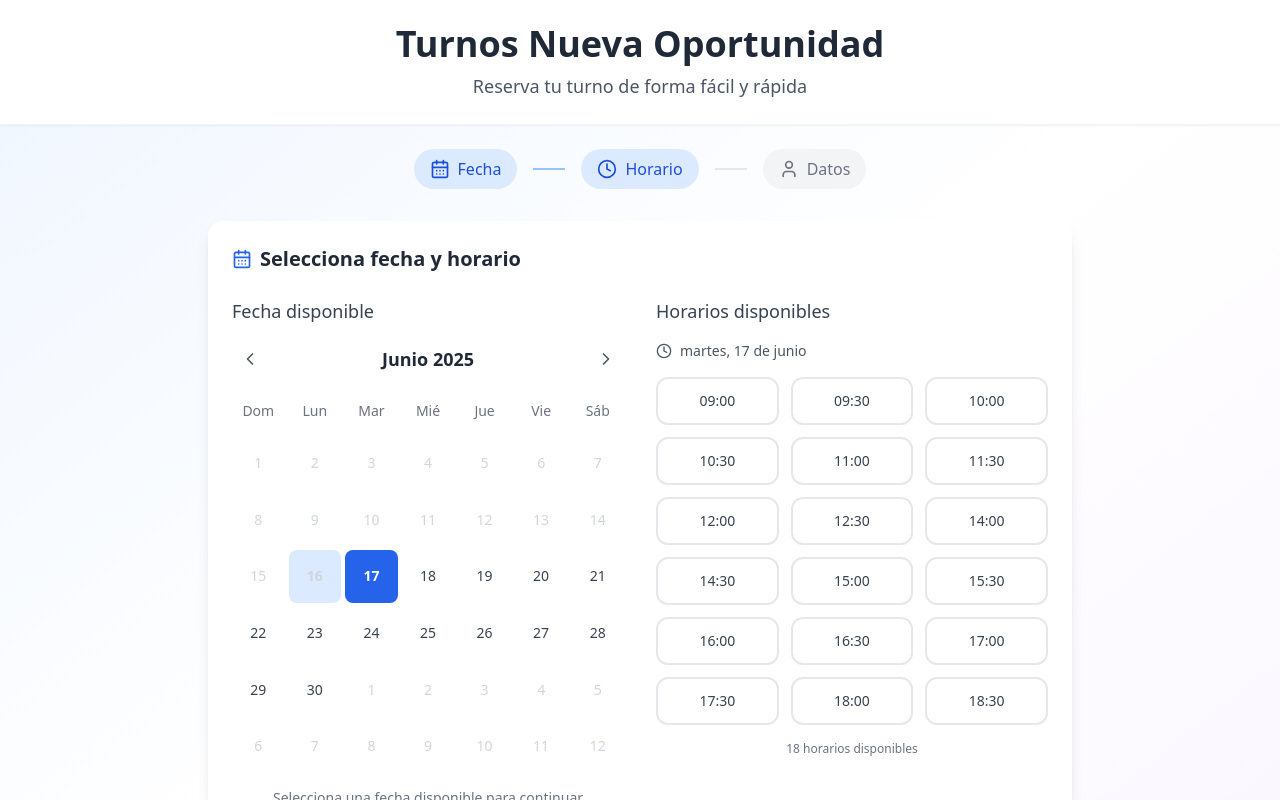
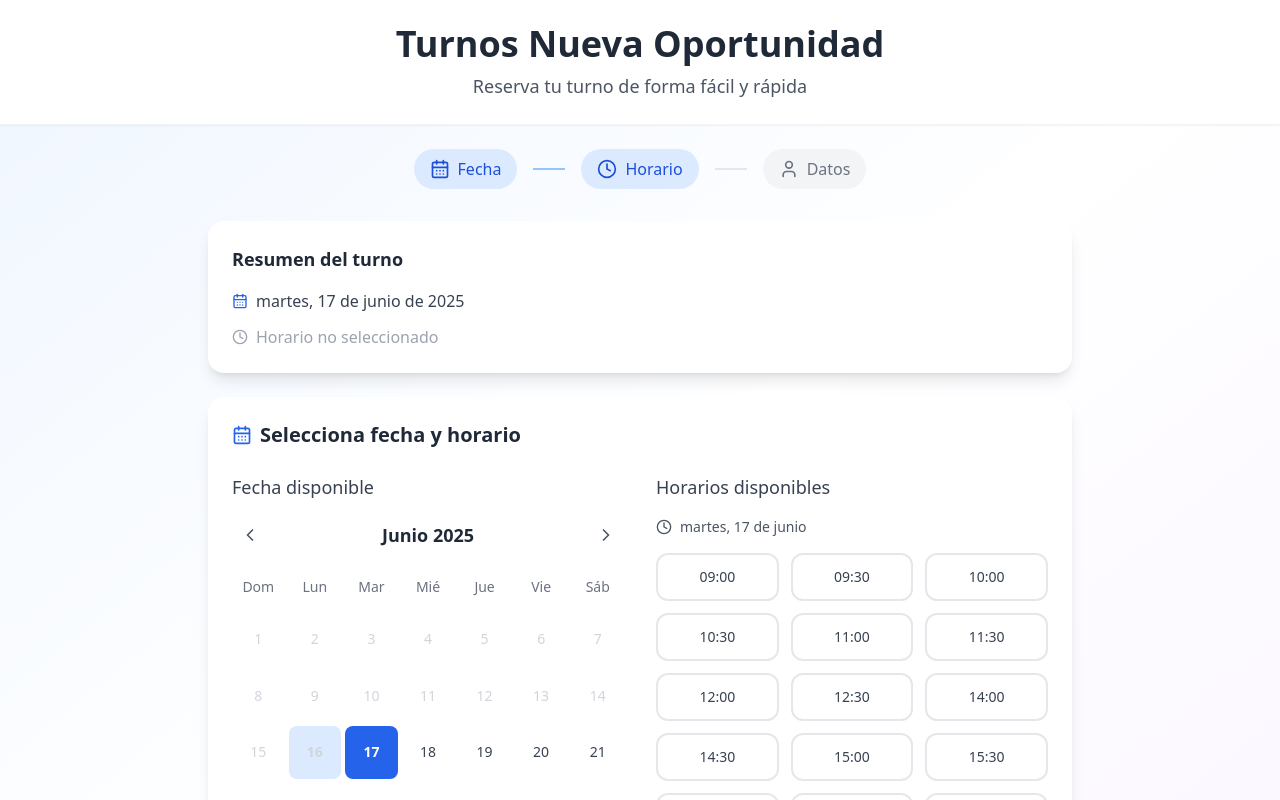
Before and after one commit to KinoGuerra/nueva-oportunidad-turnos-web, a React (Vite) app: page / in a window 1280 px wide. Both pictures are taken after a click on the button "17". Shown: the top 800 px of the page. Built offline with nearby package versions, Linux system fonts and the light colour scheme.

Commit message:
Refactor: Move summary above calendar and time slots
Move the summary section to be always visible, positioned above the calendar and time slots.

```diff
--- a/src/pages/Index.tsx
+++ b/src/pages/Index.tsx
@@ -91,6 +91,46 @@ const Index = () => {
 
         {/* Main Content */}
         <div className="space-y-6">
+          {/* Summary Section - Always visible */}
+          <div className="bg-white rounded-2xl shadow-lg p-6">
+            <h3 className="text-lg font-semibold text-gray-800 mb-4">Resumen del turno</h3>
+            {!selectedDate && !selectedTime ? (
+              <div className="text-gray-500 text-center py-4">
+                Selecciona fecha y horario para ver el resumen
+              </div>
+            ) : (
+              <div className="space-y-3">
+                {selectedDate ? (
+                  <div className="flex items-center text-gray-700">
+                    <CalendarDays className="w-4 h-4 mr-2 text-blue-600" />
+                    <span>{selectedDate.toLocaleDateString('es-ES', {
+                      weekday: 'long',
+                      year: 'numeric',
+                      month: 'long',
+                      day: 'numeric'
+                    })}</span>
+                  </div>
+                ) : (
+                  <div className="flex items-center text-gray-400">
+                    <CalendarDays className="w-4 h-4 mr-2" />
+                    <span>Fecha no seleccionada</span>
+                  </div>
+                )}
+                {selectedTime ? (
+                  <div className="flex items-center text-gray-700">
+                    <Clock className="w-4 h-4 mr-2 text-blue-600" />
+                    <span>{selectedTime}</span>
+                  </div>
+                ) : (
+                  <div className="flex items-center text-gray-400">
+                    <Clock className="w-4 h-4 mr-2" />
+                    <span>Horario no seleccionado</span>
+                  </div>
+                )}
+              </div>
+            )}
+          </div>
+
           {/* Calendar and Time Selection Section */}
           <div className="bg-white rounded-2xl shadow-lg p-6">
             <h2 className="text-xl font-semibold text-gray-800 mb-6 flex items-center">
@@ -118,32 +158,6 @@ const Index = () => {
               )}
             </div>
           </div>
-
-          {/* Summary Section */}
-          {(selectedDate || selectedTime) && (
-            <div className="bg-white rounded-2xl shadow-lg p-6">
-              <h3 className="text-lg font-semibold text-gray-800 mb-4">Resumen del turno</h3>
-              <div className="space-y-3">
-                {selectedDate && (
-                  <div className="flex items-center text-gray-700">
-                    <CalendarDays className="w-4 h-4 mr-2 text-blue-600" />
-                    <span>{selectedDate.toLocaleDateString('es-ES', {
-                      weekday: 'long',
-                      year: 'numeric',
-                      month: 'long',
-                      day: 'numeric'
-                    })}</span>
-                  </div>
-                )}
-                {selectedTime && (
-                  <div className="flex items-center text-gray-700">
-                    <Clock className="w-4 h-4 mr-2 text-blue-600" />
-                    <span>{selectedTime}</span>
-                  </div>
-                )}
-              </div>
-            </div>
-          )}
 
           {/* Form Section */}
           {selectedDate && selectedTime && (
```
